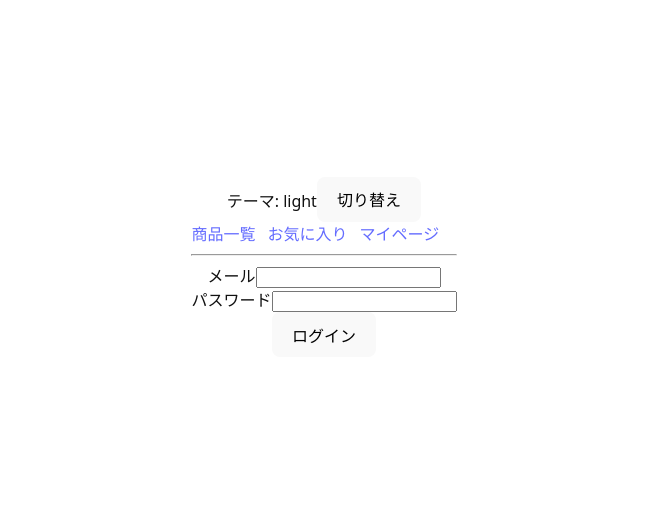
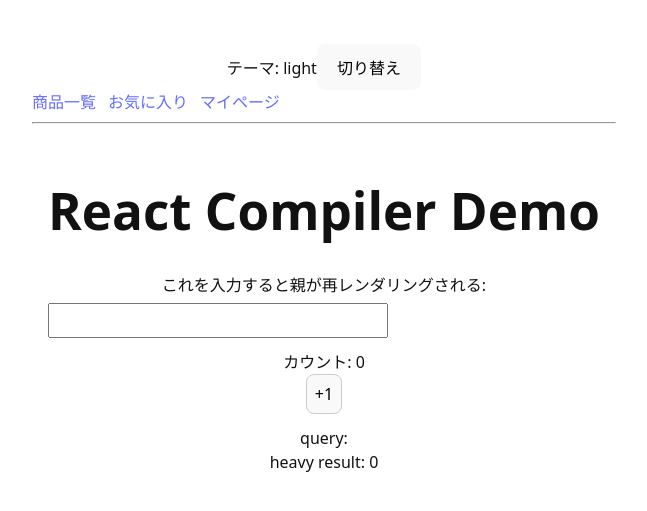
Before and after one commit to seyou-U/React_Practice, a React (Vite) app: page /react-compiler in a window 1280 px wide. Before the commit this address led to /login. Shown: the part 133-644 px from the top of the page, without its empty margins (316-963 px from the left). Built offline with nearby package versions, Linux system fonts and the light colour scheme; no server answers.

Commit message:
[add] React Compilerの実装と挙動確認

```diff
--- /dev/null
+++ b/src/pages/ReactCompilerDemo.jsx
@@ -0,0 +1,52 @@
+import { useMemo, useState } from 'react';
+
+function Child({ onClick }) {
+  console.log('%cChild render', 'color: #0a0; font-wight: bold;');
+  return (
+    <button onClick={onClick} style={{ padding: 8, border: '1px solid #ccc' }}>
+      +1
+    </button>
+  );
+}
+
+function Heavy({ query }) {
+  console.log('%cHeavy render', 'color: #a50; font-weight: bold;');
+
+  const result = useMemo(() => {
+    let sum = 0;
+    for (let i = 0; i < 2_000_00; i++) return (sum += i);
+    return sum;
+  }, []);
+
+  return (
+    <div style={{ marginTop: 12 }}>
+      query: {query}
+      <div>heavy result: {result}</div>
+    </div>
+  );
+}
+
+export function ReactCompilerDemo() {
+  console.log('%cPage render', 'color: #00a; font-weight: bold;');
+
+  const [text, setText] = useState('');
+  const [count, setCount] = useState(0);
+
+  return (
+    <div style={{ padding: 16 }}>
+      <h1>React Compiler Demo</h1>
+
+      <label style={{ display: 'block', marginTop: 12 }}>
+        これを入力すると親が再レンダリングされる:
+        <input
+          value={text}
+          onChange={e => setText(e.target.value)}
+          style={{ display: 'block', padding: 8, width: 320, marginTop: 6 }}
+        />
+      </label>
+      <div style={{ marginTop: 12 }}>カウント: {count}</div>
+      <Child onClick={() => setCount(c => c + 1)} />
+      <Heavy query={text} />
+    </div>
+  );
+}
--- a/src/routes/index.jsx
+++ b/src/routes/index.jsx
@@ -4,6 +4,7 @@ import { RedirectIfAuthed, RequireAuth, RootRedirect } from './auth';
 import { LoginPage } from '../pages/LoginPage';
 import { productsRoutes } from './products';
 import { lazy } from 'react';
+import { ReactCompilerDemo } from '../pages/ReactCompilerDemo';
 
 const Mypage = lazy(() => import('../pages/MyPage').then(m => ({ default: m.Mypage })));
 
@@ -30,6 +31,7 @@ export const router = createBrowserRouter([
           </RequireAuth>
         ),
       },
+      { path: 'react-compiler', element: <ReactCompilerDemo/> },
       { path: '*', element: <Navigate to="/" replace /> },
     ],
   },
```
